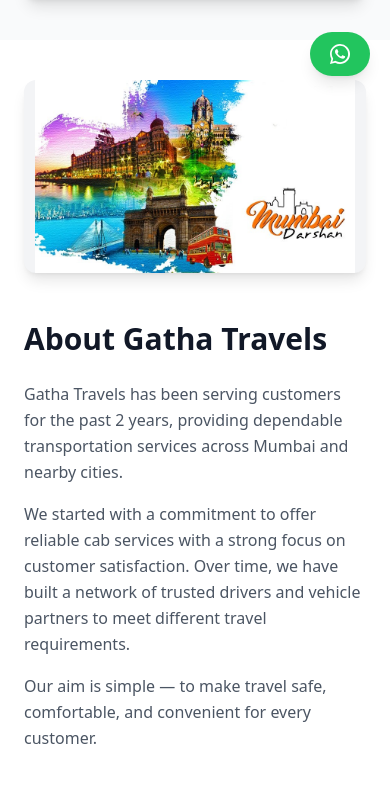
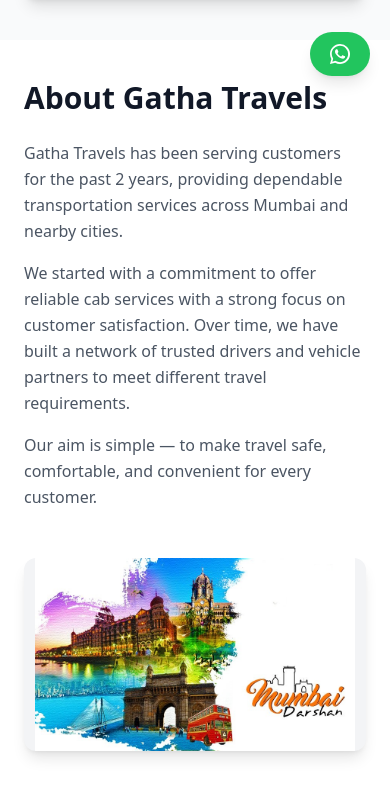
Before and after one commit to krishna-hingu/gatha-travels, a website: page index.html in a window 390 px wide. Shown: the part 737-1524 px from the top of the page. Drawn offline with Linux system fonts and the light colour scheme.

Commit message:
updated about section

```diff
--- a/index.html
+++ b/index.html
@@ -161,34 +161,8 @@
     <section id="about" class="bg-white scroll-mt-24">
       <div class="max-w-7xl mx-auto px-6 py-10 md:py-22">
         <div class="grid md:grid-cols-2 gap-12 items-center">
-          <!-- Image -->
-
-          <div
-            class="relative w-full aspect-[16/9] md:h-[400px] overflow-hidden rounded-xl shadow-lg bg-gray-100"
-          >
-            <img
-              src="./images/night-life.jpeg"
-              class="about-slide absolute w-full h-full object-contain md:object-cover opacity-100 transition-opacity duration-1000"
-            />
-
-            <img
-              src="./images/mumbai-darshan.jpg"
-              class="about-slide absolute w-full h-full object-contain md:object-cover opacity-0 transition-opacity duration-1000"
-            />
-
-            <img
-              src="./images/airport-pickup.jpeg"
-              class="about-slide absolute w-full h-full object-contain md:object-cover opacity-0 transition-opacity duration-1000"
-            />
-
-            <img
-              src="./images/corporate-pickup.jpg"
-              class="about-slide absolute w-full h-full object-contain md:object-cover opacity-0 transition-opacity duration-1000"
-            />
-          </div>
-
-          <!-- Text Content -->
-          <div>
+          <!-- Text Content (FIRST on mobile) -->
+          <div class="order-1 md:order-2">
             <h2 class="text-3xl md:text-4xl font-bold text-gray-900">
               About Gatha Travels
             </h2>
@@ -210,6 +184,31 @@
               Our aim is simple — to make travel safe, comfortable, and
               convenient for every customer.
             </p>
+          </div>
+
+          <!-- Image Slider (BELOW text on mobile) -->
+          <div
+            class="order-2 md:order-1 relative w-full aspect-[16/9] md:h-[400px] overflow-hidden rounded-xl shadow-lg bg-gray-100"
+          >
+            <img
+              src="./images/night-life.jpeg"
+              class="about-slide absolute w-full h-full object-contain md:object-cover opacity-100 transition-opacity duration-1000"
+            />
+
+            <img
+              src="./images/mumbai-darshan.jpg"
+              class="about-slide absolute w-full h-full object-contain md:object-cover opacity-0 transition-opacity duration-1000"
+            />
+
+            <img
+              src="./images/airport-pickup.jpeg"
+              class="about-slide absolute w-full h-full object-contain md:object-cover opacity-0 transition-opacity duration-1000"
+            />
+
+            <img
+              src="./images/corporate-pickup.jpg"
+              class="about-slide absolute w-full h-full object-contain md:object-cover opacity-0 transition-opacity duration-1000"
+            />
           </div>
         </div>
       </div>
```
Also changed, not shown: dist/style.css.
